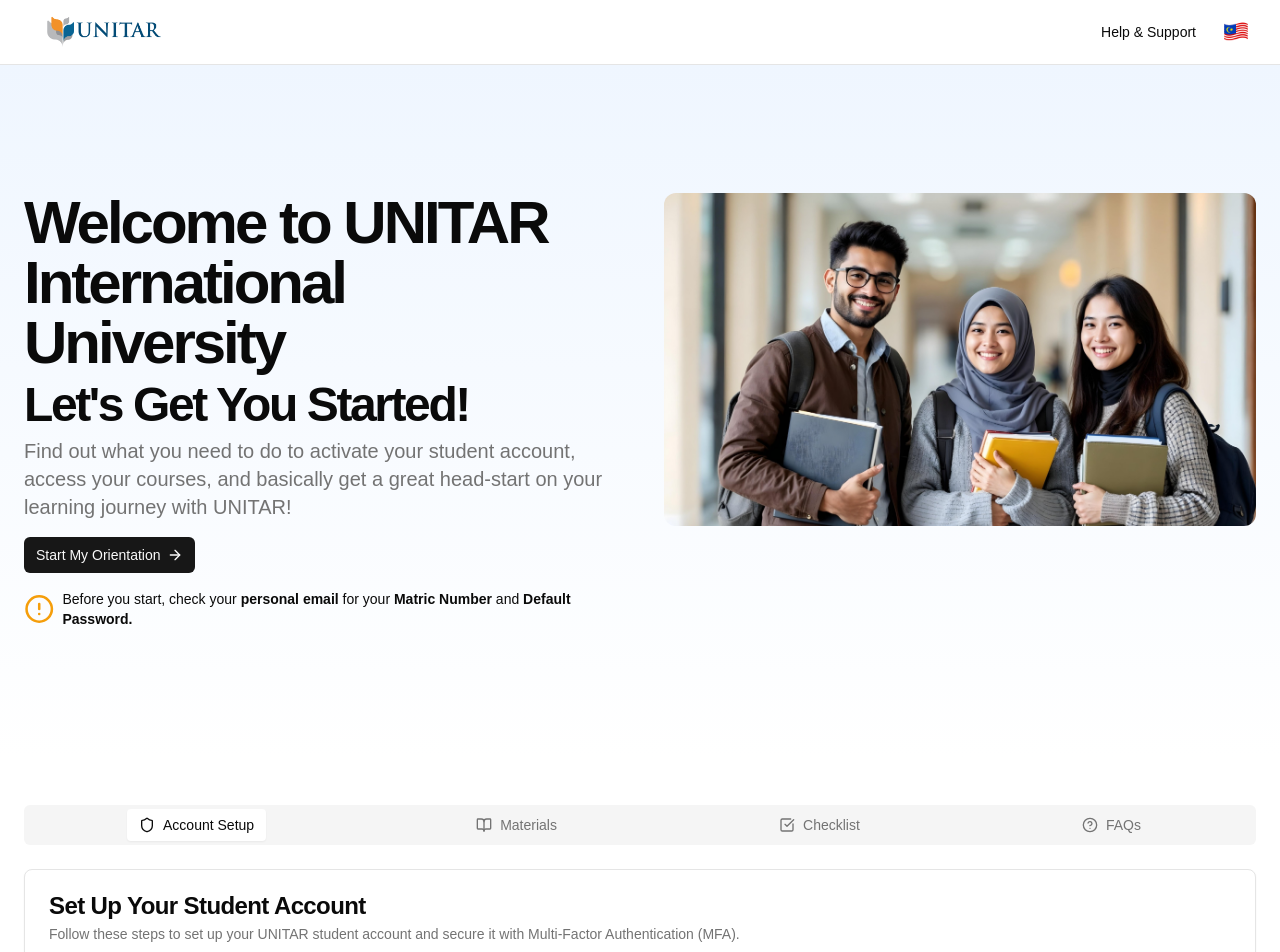
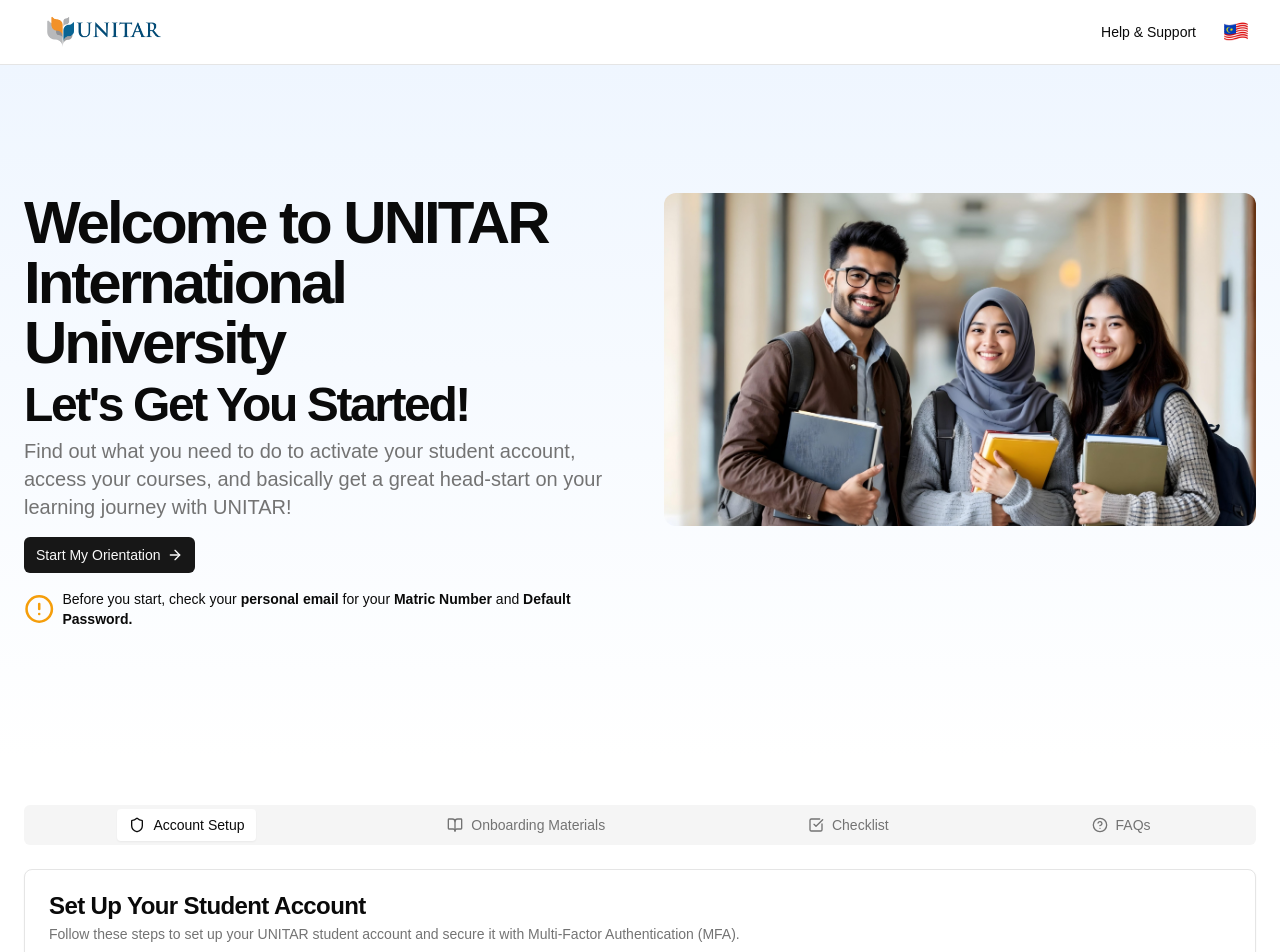
Before and after one commit to SLMCreatives/ugsg, a Next.js app: page / in a window 1280 px wide. Shown: the top 952 px of the page. Built offline with nearby package versions, Linux system fonts and the light colour scheme.

Commit message:
tabs alignment

```diff
--- a/app/page.tsx
+++ b/app/page.tsx
@@ -139,7 +139,7 @@ export default function Home() {
             </TabsTrigger>
             <TabsTrigger value="materials" className="flex items-center gap-2">
               <BookOpen className="h-4 w-4" />
-              <span>Materials</span>
+              <span>Onboarding Materials</span>
             </TabsTrigger>
             <TabsTrigger value="checklist" className="flex items-center gap-2">
               <CheckSquare className="h-4 w-4" />
```
